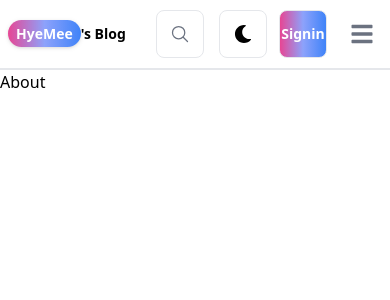
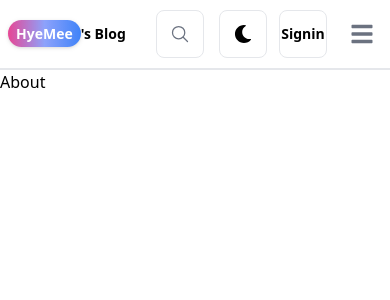
Before and after one commit to Hyemee1021/mern-blog, a React (Vite) app in the folder client/: page /about in a window 390 px wide. Shown: the top 300 px of the page. Built offline with nearby package versions, Linux system fonts and the light colour scheme.

Commit message:
button style changed

```diff
--- a/client/src/components/Header.jsx
+++ b/client/src/components/Header.jsx
@@ -44,7 +44,7 @@ export const Header = () => {
         </div>
         <Link
           to="/sign-in"
-          className="flex justify-center items-center  border w-12 h-12  rounded-lg lg:hidden   bg-gradient-to-r from-pink-500 via-indigo-400 to-blue-500 text-white font-semibold text-sm"
+          className=" font-semibold text-sm text-black flex justify-center items-center  border w-12 h-12  rounded-lg lg:hidden   hover:bg-gradient-to-r from-pink-500 via-indigo-400 to-blue-500 hover:text-white "
         >
           <button className="flex justify-center items-center ">Signin</button>
         </Link>
```
